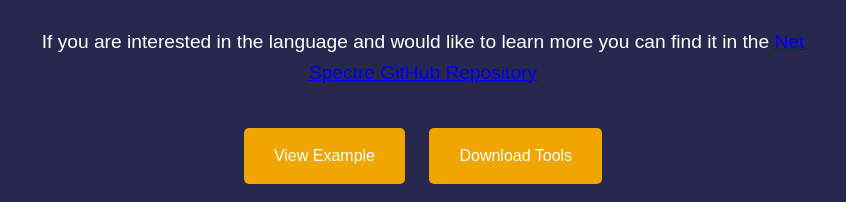
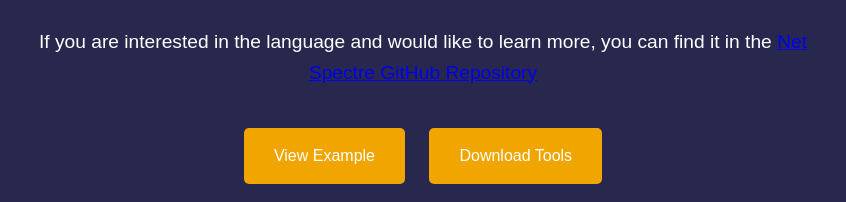
Before and after one commit to javda4/javda4.github.io, a plain HTML site: page index.html in a window 1280 px wide. Shown: the part 391-593 px from the top of the page, 217-1063 px from the left. Drawn offline with Linux system fonts and the light colour scheme.

Commit message:
Update index.html

```diff
--- a/index.html
+++ b/index.html
@@ -121,7 +121,7 @@
     <section class="hero">
         <h2>Revolutionize Your Network Configurations</h2>
         <p>Net Spectre is a powerful new open-source programming language designed to make network capture and scanning configurations seamless and efficient.</p>
-        <p>If you are interested in the language and would like to learn more you can find it in the <a href="https://github.com/javda4/NetSpectre.git" target="_blank">Net Spectre GitHub Repository</a></p>
+        <p>If you are interested in the language and would like to learn more, you can find it in the <a href="https://github.com/javda4/NetSpectre.git" target="_blank">Net Spectre GitHub Repository</a></p>
         <a href="#example" class="btn">View Example</a>
         <a href="#" class="btn" id="download-button">Download Tools</a>
     </section>
```
